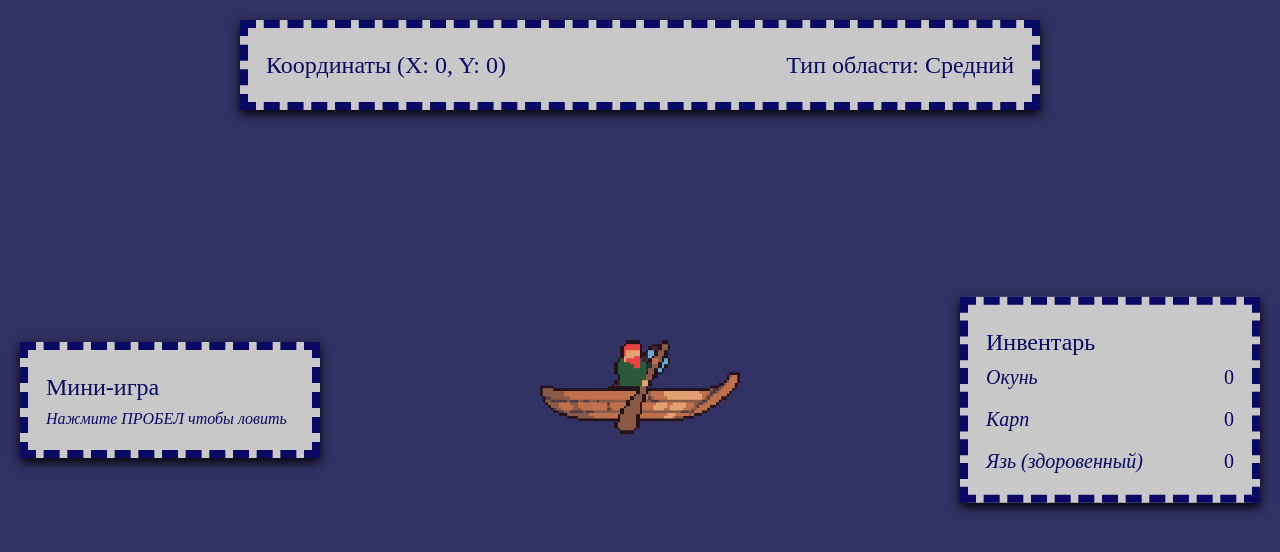
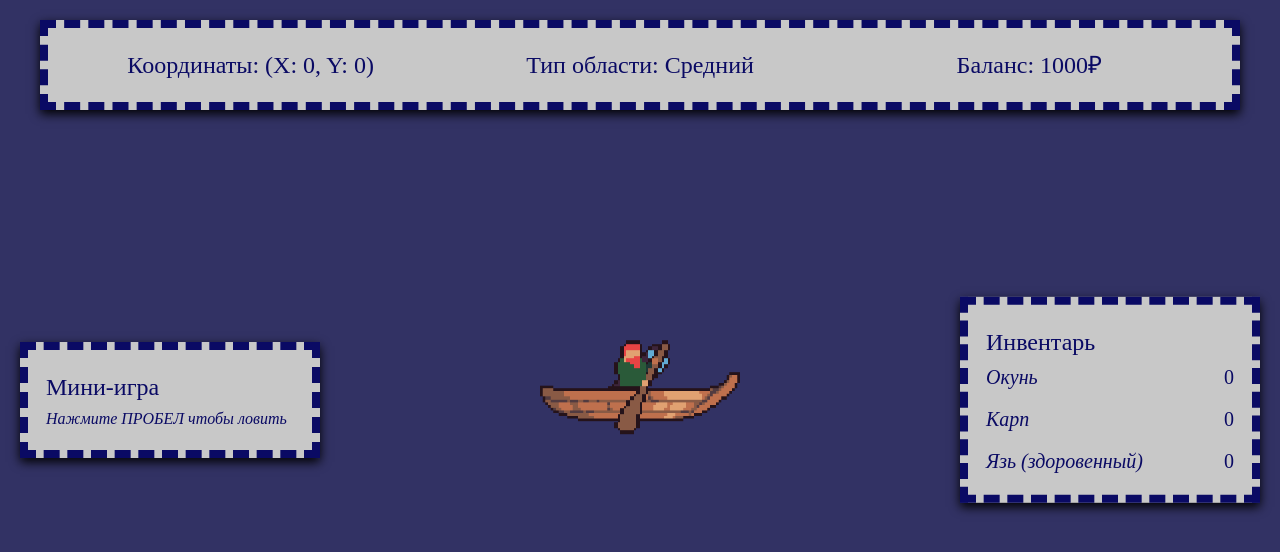
Before and after one commit to reznikovkg/vue-3-docker-compose, a Vue app in the folder vue/: page / in a window 1280 px wide. Shown: the top 552 px of the page. Built offline with nearby package versions, Linux system fonts and the light colour scheme; a web font is replaced by a local one.

Commit message:
Добавляет поле баланса в InfoBar.vue

```diff
--- a/vue/src/components/InfoBar.vue
+++ b/vue/src/components/InfoBar.vue
@@ -1,7 +1,8 @@
 <template>
   <div class="infobar">
-    <span class="infobar__text">Координаты (X: {{ boat.x }}, Y: {{ boat.y }})</span>
+    <span class="infobar__text">Координаты: (X: {{ boat.x }}, Y: {{ boat.y }})</span>
     <span class="infobar__text">Тип области: {{ currentZone }}</span>
+    <span class="infobar__text">Баланс: {{ balance }}₽</span>
   </div>
 </template>
 
@@ -13,6 +14,7 @@ const store = useStore()
 const boat = computed(() => store.getters['game/getBoat'])
 
 const currentZone = computed(() => store.getters['game/getCurrentZone'])
+const balance = computed(() => store.getters['game/getBalance'])
 </script>
 
 <style scoped lang="scss">
@@ -24,10 +26,10 @@ const currentZone = computed(() => store.getters['game/getCurrentZone'])
 
   display: flex;
   align-items: center;
-  justify-content: space-between;
+  justify-content: center;
   gap: 20px;
 
-  width: 800px;
+  width: 1200px;
 
   padding: 18px;
   background-color: rgb(200, 200, 200);
@@ -39,8 +41,8 @@ const currentZone = computed(() => store.getters['game/getCurrentZone'])
     color: rgb(10, 10, 100);
     font-size: 24px;
     white-space: nowrap;
+    text-align: center;
+    width: 400px;
   }
 }
-
-
 </style>
--- a/vue/src/store/game/index.js
+++ b/vue/src/store/game/index.js
@@ -16,6 +16,7 @@ const defaultState = {
     direction: 1,
     rowing: false
   },
+  balance: 1000,
   inventory: {
     common: 0,
     rare: 0,
@@ -33,6 +34,7 @@ export default {
   },
   getters: {
     getBoat: (state) => state.boat,
+    getBalance: (state) => state.balance,
     getInventory: (state) => state.inventory,
     getIsFishing: (state) => state.isFishing,
     getZones: (state) => state.zones,
```
